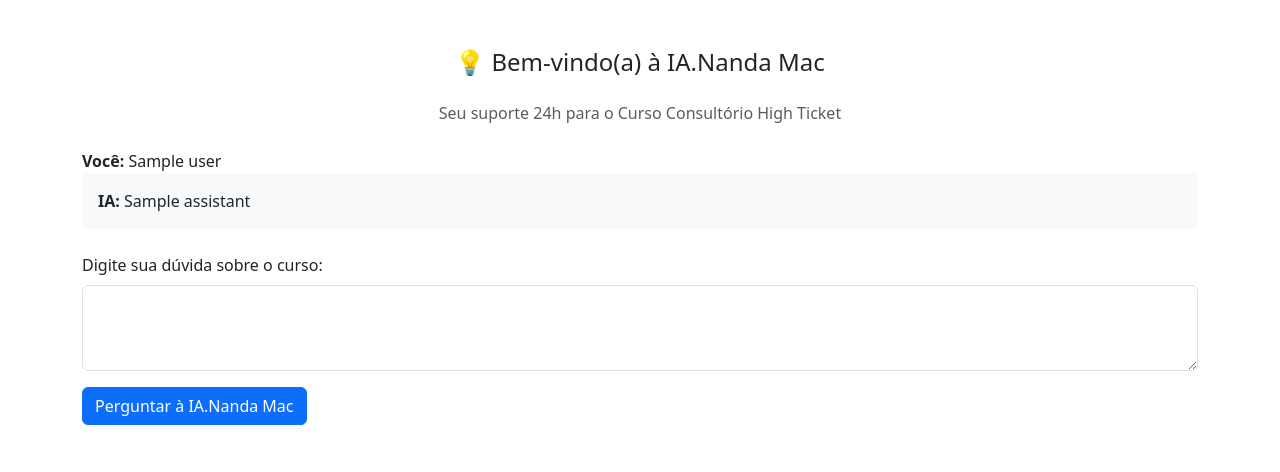
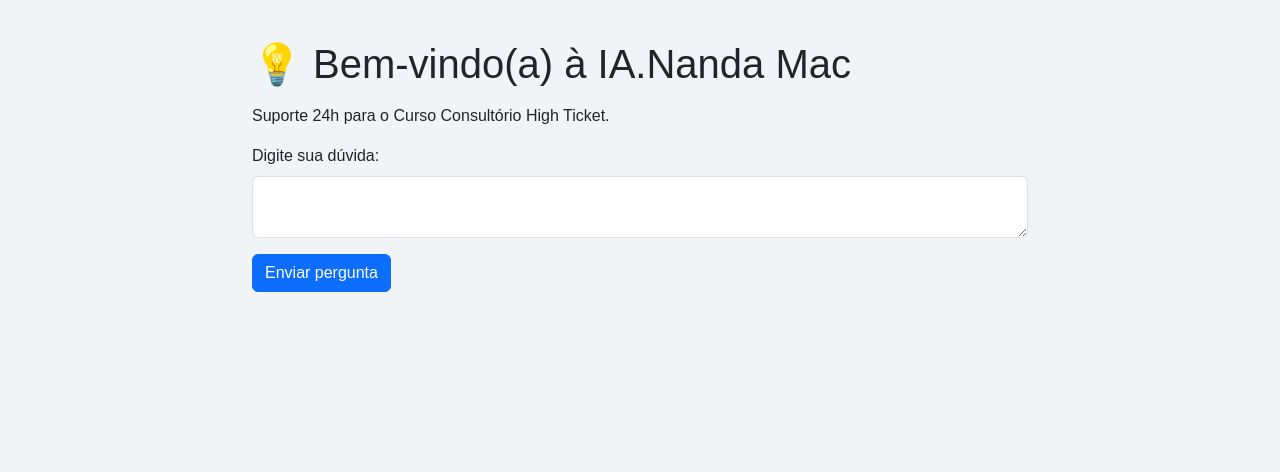
Before and after one commit to MacDowell354/assistente-alunos, a FastAPI app: template templates/chat.html in a window 1280 px wide. Shown: the top 472 px of the page. Run offline with FastAPI, Linux system fonts and the light colour scheme; the template is opened without the code that fills it: most values are stand-ins (such as "Sample title", 1, 10 or a date in 2020).

Commit message:
Update chat.html

```diff
--- a/templates/chat.html
+++ b/templates/chat.html
@@ -1,31 +1,38 @@
 <!DOCTYPE html>
 <html lang="pt-BR">
 <head>
-  <meta charset="UTF-8" />
-  <meta name="viewport" content="width=device-width, initial-scale=1.0"/>
+  <meta charset="UTF-8"/>
+  <meta name="viewport" content="width=device-width,initial-scale=1"/>
   <title>IA.Nanda Mac – Chat</title>
-  <link href="https://cdn.jsdelivr.net/npm/bootstrap@5.3.0/dist/css/bootstrap.min.css" rel="stylesheet">
-  <link rel="stylesheet" href="/static/style.css" />
+  <link href="https://cdn.jsdelivr.net/npm/bootstrap@5.3.0/dist/css/bootstrap.min.css" rel="stylesheet"/>
+  <style>
+    body { background:#f0f4f7; font-family:Arial,sans-serif; }
+    .container { max-width:800px; margin:40px auto; }
+    .msg-user { background:#dfefff; padding:10px; border-radius:8px; margin-bottom:8px; }
+    .msg-ai   { background:#e8f5e9; padding:10px; border-radius:8px; margin-bottom:8px; }
+    textarea { resize:vertical; min-height:80px; }
+  </style>
 </head>
 <body>
-  <div class="container py-5">
-    <h1 class="h4 text-center mb-4">💡 Bem-vindo(a) à IA.Nanda Mac</h1>
-    <p class="text-center text-muted mb-4">Seu suporte 24h para o Curso Consultório High Ticket</p>
+  <div class="container">
+    <h1 class="mb-3">💡 Bem-vindo(a) à IA.Nanda Mac</h1>
+    <p>Suporte 24h para o Curso Consultório High Ticket.</p>
 
-    {% for turno in history %}
-      <div class="mb-2">
-        <div><strong>Você:</strong> {{ turno.user }}</div>
-        <div class="p-3 bg-light rounded"><strong>IA:</strong> {{ turno.assistant }}</div>
-      </div>
+    {% for turn in history %}
+      {% if turn %}
+        {% set speaker, text = turn.split(":",1) %}
+        <div class="{{ 'msg-user' if speaker=='Você' else 'msg-ai' }}">
+          <strong>{{ speaker }}:</strong> {{ text }}
+        </div>
+      {% endif %}
     {% endfor %}
 
-    <form id="askForm" action="/ask" method="post" class="mt-4">
-      <input type="hidden" name="history" value='{{ history_json|default("[]") }}' />
+    <form action="/ask" method="post" class="mt-3">
       <div class="mb-3">
-        <label class="form-label">Digite sua dúvida sobre o curso:</label>
-        <textarea name="question" class="form-control" rows="3" required></textarea>
+        <label class="form-label">Digite sua dúvida:</label>
+        <textarea name="question" class="form-control" required></textarea>
       </div>
-      <button class="btn btn-primary">Perguntar à IA.Nanda Mac</button>
+      <button class="btn btn-primary">Enviar pergunta</button>
     </form>
   </div>
 </body>
```
